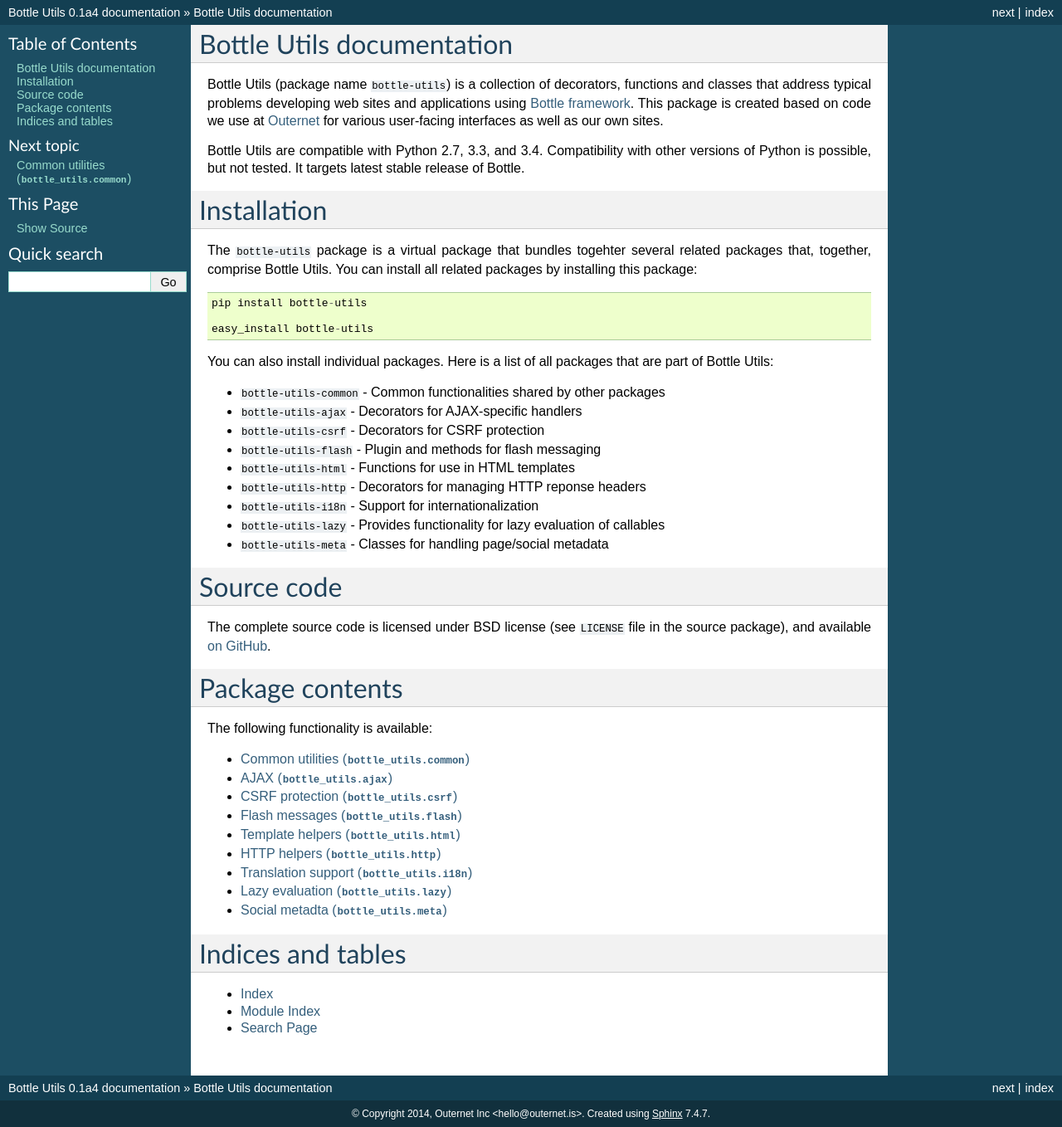
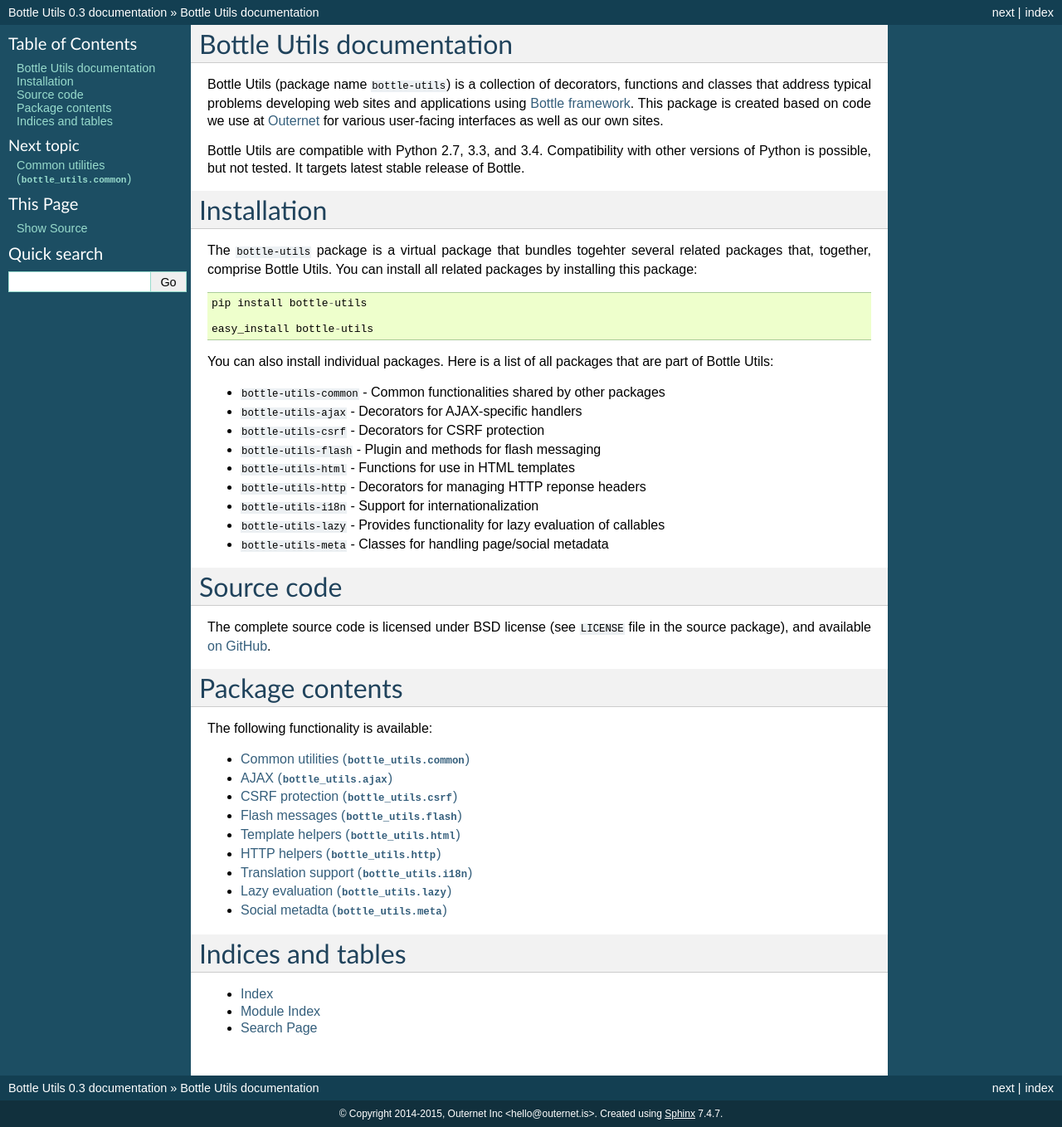
Before and after one commit to Othernet-Project/bottle-utils, a Sphinx documentation site: the page built from docs/source/index.rst, in a window 1280 px wide. Shown: the whole page at 83% size. Built offline with Sphinx 7.4.7, drawn with Linux system fonts in a browser that asks for light colours; pages that are not in the unit, such as notebooks, are missing from menus.

Commit message:
Updated version and copyright info

```diff
--- a/docs/source/conf.py
+++ b/docs/source/conf.py
@@ -48,16 +48,16 @@
 
 # General information about the project.
 project = u'Bottle Utils'
-copyright = u'2014, Outernet Inc <hello@outernet.is>'
+copyright = u'2014-2015, Outernet Inc <hello@outernet.is>'
 
 # The version info for the project you're documenting, acts as replacement for
 # |version| and |release|, also used in various other places throughout the
 # built documents.
 #
 # The short X.Y version.
-version = '0.1'
+version = '0.3'
 # The full version, including alpha/beta/rc tags.
-release = '0.1a4'
+release = version
 
 # The language for content autogenerated by Sphinx. Refer to documentation
 # for a list of supported languages.
```
